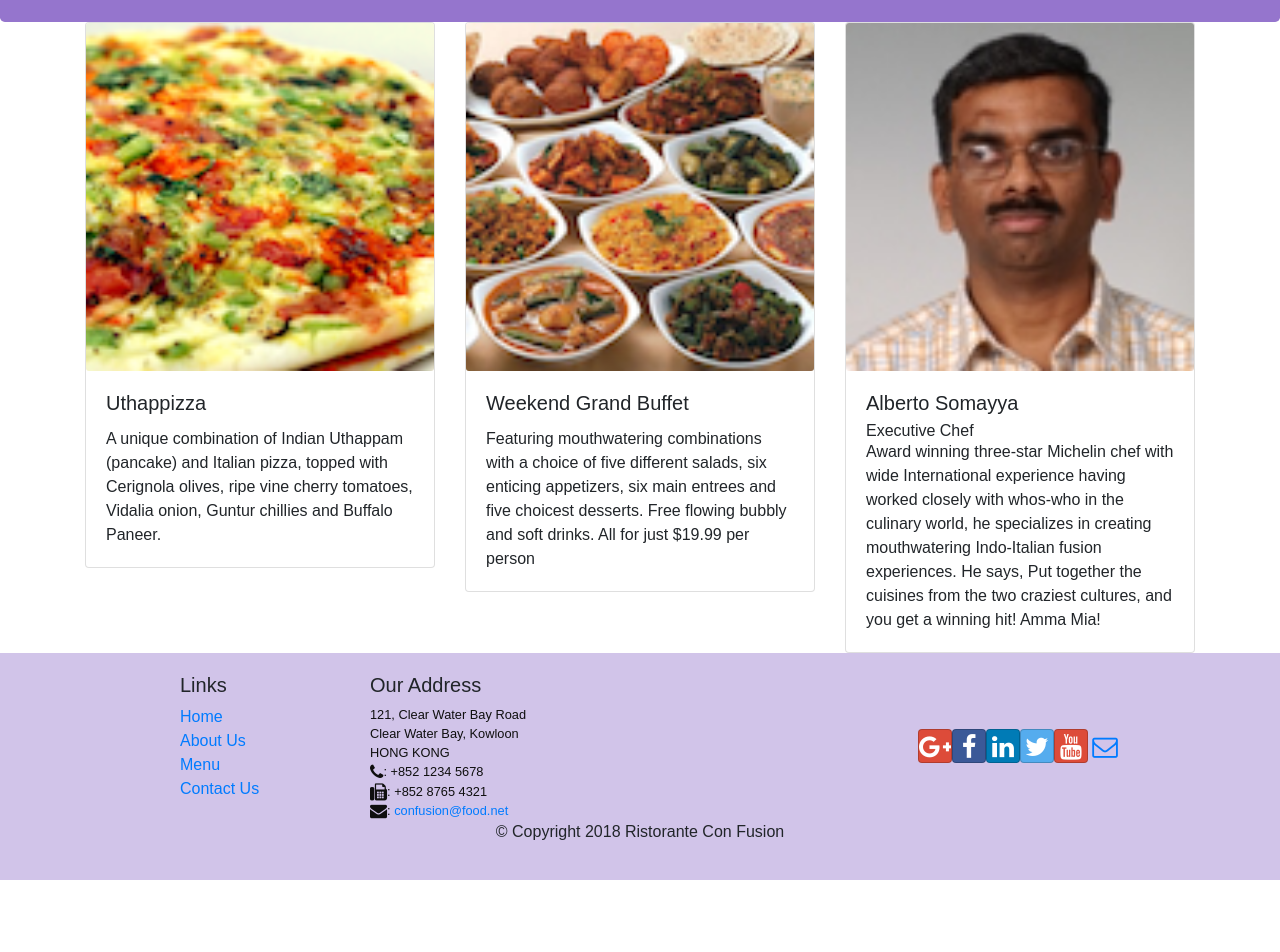
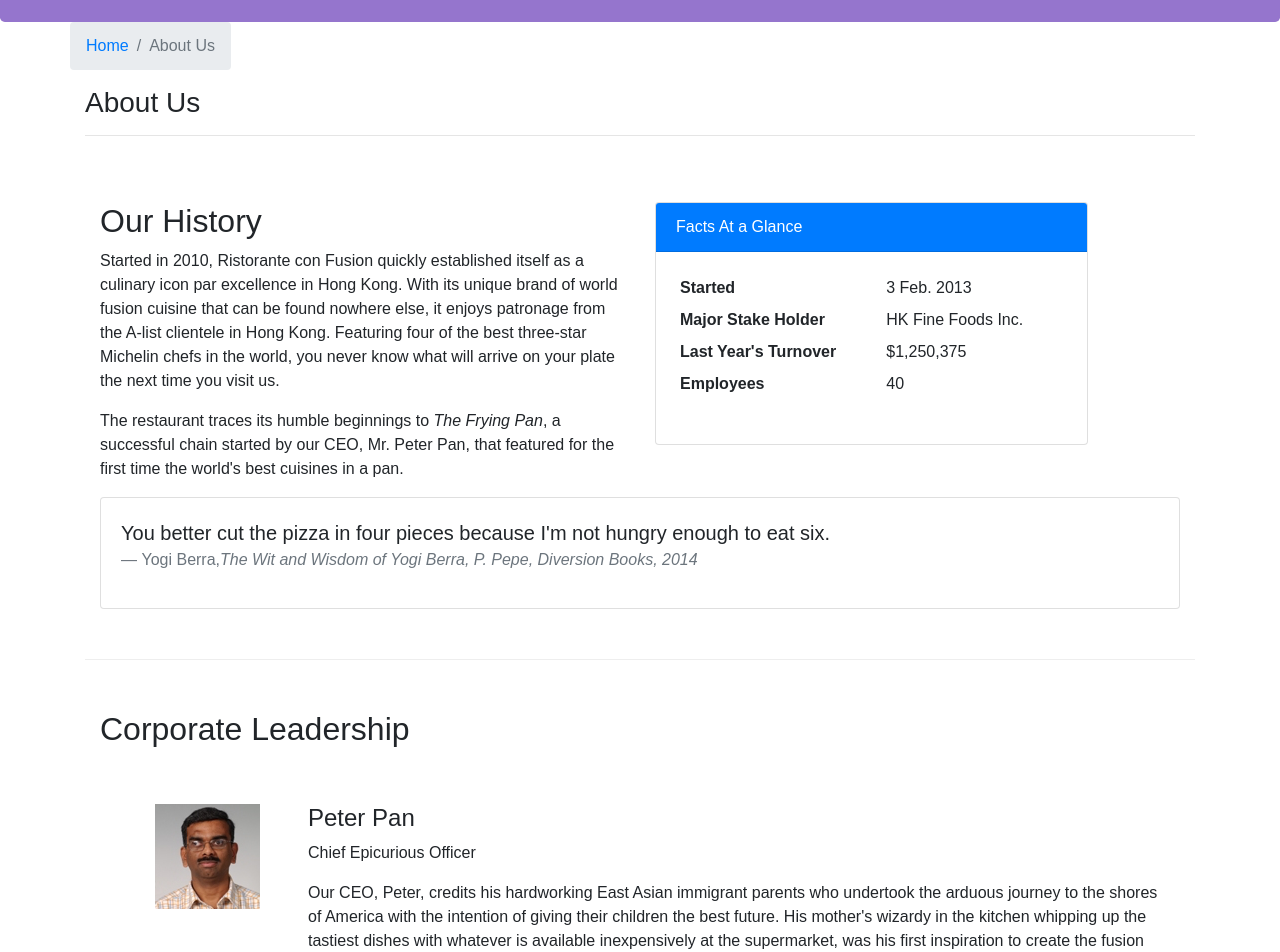
Before and after one commit to qhe231/confusionReact, a React (Create React App) app: page /aboutus in a window 1280 px wide. Before the commit this address led to /home. Shown: the part 320-1272 px from the top of the page. Before the commit the page ends 1200 px from the top, so only its background shows below. Built offline with nearby package versions, Linux system fonts and the light colour scheme.

Commit message:
Assignment 2

```diff
--- /dev/null
+++ b/src/components/AboutComponent.js
@@ -0,0 +1,78 @@
+import React from 'react';
+import RenderLeader from './RenderLeaderComponent'
+import { Breadcrumb, BreadcrumbItem, Card, CardBody, CardHeader, Media } from 'reactstrap';
+import { Link } from 'react-router-dom';
+
+function About(props) {
+
+    const leaders = props.leaders.map((leader) => {
+        return (
+            <RenderLeader leader={leader}></RenderLeader>
+        );
+    });
+
+    return(
+        <div className="container">
+            <div className="row">
+                <Breadcrumb>
+                    <BreadcrumbItem><Link to="/home">Home</Link></BreadcrumbItem>
+                    <BreadcrumbItem active>About Us</BreadcrumbItem>
+                </Breadcrumb>
+                <div className="col-12">
+                    <h3>About Us</h3>
+                    <hr />
+                </div>
+            </div>
+            <div className="row row-content">
+                <div className="col-12 col-md-6">
+                    <h2>Our History</h2>
+                    <p>Started in 2010, Ristorante con Fusion quickly established itself as a culinary icon par excellence in Hong Kong. With its unique brand of world fusion cuisine that can be found nowhere else, it enjoys patronage from the A-list clientele in Hong Kong.  Featuring four of the best three-star Michelin chefs in the world, you never know what will arrive on your plate the next time you visit us.</p>
+                    <p>The restaurant traces its humble beginnings to <em>The Frying Pan</em>, a successful chain started by our CEO, Mr. Peter Pan, that featured for the first time the world's best cuisines in a pan.</p>
+                </div>
+                <div className="col-12 col-md-5">
+                    <Card>
+                        <CardHeader className="bg-primary text-white">Facts At a Glance</CardHeader>
+                        <CardBody>
+                            <dl className="row p-1">
+                                <dt className="col-6">Started</dt>
+                                <dd className="col-6">3 Feb. 2013</dd>
+                                <dt className="col-6">Major Stake Holder</dt>
+                                <dd className="col-6">HK Fine Foods Inc.</dd>
+                                <dt className="col-6">Last Year's Turnover</dt>
+                                <dd className="col-6">$1,250,375</dd>
+                                <dt className="col-6">Employees</dt>
+                                <dd className="col-6">40</dd>
+                            </dl>
+                        </CardBody>
+                    </Card>
+                </div>
+                <div className="col-12">
+                    <Card>
+                        <CardBody className="bg-faded">
+                            <blockquote className="blockquote">
+                                <p className="mb-0">You better cut the pizza in four pieces because
+                                    I'm not hungry enough to eat six.</p>
+                                <footer className="blockquote-footer">Yogi Berra,
+                                <cite title="Source Title">The Wit and Wisdom of Yogi Berra,
+                                    P. Pepe, Diversion Books, 2014</cite>
+                                </footer>
+                            </blockquote>
+                        </CardBody>
+                    </Card>
+                </div>
+            </div>
+            <div className="row row-content">
+                <div className="col-12">
+                    <h2>Corporate Leadership</h2>
+                </div>
+                <div className="col-12">
+                    <Media list>
+                        {leaders}
+                    </Media>
+                </div>
+            </div>
+        </div>
+    );
+}
+
+export default About;
--- a/src/components/MainComponent.js
+++ b/src/components/MainComponent.js
@@ -1,5 +1,6 @@
 import React, { Component } from 'react';
 import Home from './HomeComponent'
+import About from './AboutComponent'
 import Menu from './MenuComponent'
 import Contact from './ContactComponent'
 import DishDetail from './DishDetailComponent'
@@ -34,7 +35,7 @@
         const DishWithId = ({ match }) => {
             return (
                 <DishDetail dish={this.state.dishes.filter((dish) => dish.id === parseInt(match.params.dishId, 10))[0]}
-                 comments={this.state.comments.filter((comment) => comment.dishId === parseInt(match.params.dishId, 10))}/>
+                    comments={this.state.comments.filter((comment) => comment.dishId === parseInt(match.params.dishId, 10))} />
             )
         }
 
@@ -43,6 +44,7 @@
                 <Header />
                 <Switch>
                     <Route path="/home" component={Homepage} />
+                    <Route path='/aboutus' component={() => <About leaders={this.state.leaders} />} />
                     <Route exact path="/menu" component={() => <Menu dishes={this.state.dishes} />} />
                     <Route path="/menu/:dishId" component={DishWithId} />
                     <Route exact path="/contactus" component={Contact} />
--- /dev/null
+++ b/src/components/RenderLeaderComponent.js
@@ -0,0 +1,23 @@
+import React from 'react'
+import { Media } from 'reactstrap'
+
+function RenderLeader(props) {
+    return (
+        <div className="col-12 mt-5">
+            <Media tag="li">
+                <Media left middle>
+                    <Media object src={props.leader.image} alt={props.leader.name} />
+                </Media>
+                <Media body className="ml-5">
+                    <Media heading>{props.leader.name}</Media>
+                    <Media body>
+                        <p>{props.leader.designation}</p>
+                        <p>{props.leader.description}</p>
+                    </Media>
+                </Media>
+            </Media>
+        </div>
+    )
+}
+
+export default RenderLeader
```
